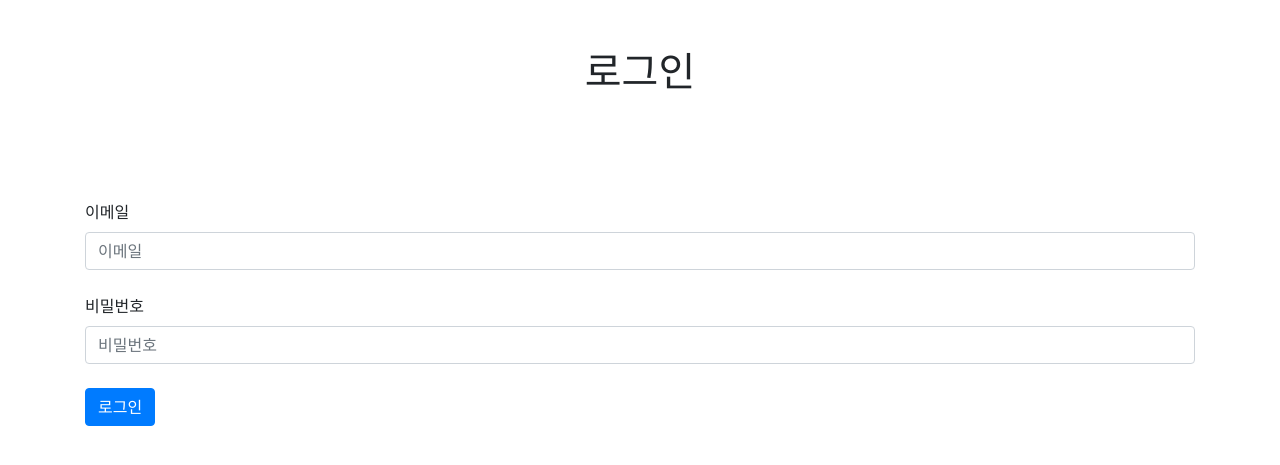
After one commit to ParkHyeonChae/django-RESTful, a Django app: page /login/ in a window 1280 px wide. The commit adds this page. Shown: the top 465 px of the page. Run offline with Django 3.2, Linux system fonts and the light colour scheme; some libraries are stand-ins or nearby versions.

Commit message:
form사용 로그인 구현

```diff
--- a/django_restful/django_restful/urls.py
+++ b/django_restful/django_restful/urls.py
@@ -15,10 +15,11 @@ Including another URLconf
 """
 from django.contrib import admin
 from django.urls import path
-from user.views import index, RegisterView
+from user.views import index, RegisterView, LoginView
 
 urlpatterns = [
     path('admin/', admin.site.urls),
     path('', index),
-    path('register/', RegisterView.as_view()) # class일 경우 as_view() 함수 추가
+    path('register/', RegisterView.as_view()), # class일 경우 as_view() 함수 추가
+    path('login/', LoginView.as_view())
  ]
--- a/django_restful/user/forms.py
+++ b/django_restful/user/forms.py
@@ -1,4 +1,5 @@
 from django import forms
+from django.contrib.auth.hashers import check_password, make_password
 from .models import User
 
 class RegisterForm(forms.Form):
@@ -34,6 +35,37 @@ class RegisterForm(forms.Form):
             else:
                 user = User(
                     email=email,
-                    password=password
+                    password=make_password(password)
                 )
                 user.save()
+
+class LoginForm(forms.Form):
+    email = forms.EmailField(
+        error_messages={
+            'required': '이메일을 입력해주세요.'
+        },
+        max_length=64, label='이메일'
+    )
+    password = forms.CharField(
+        error_messages={
+            'required': '비밀번호를 입력해주세요.'
+        },
+        widget=forms.PasswordInput, label='비밀번호'
+    )
+
+    def clean(self):
+        cleaned_data = super().clean()
+        email = cleaned_data.get('email')
+        password = cleaned_data.get('password')
+
+        if email and password:
+            try:
+               user = User.objects.get(email=email)
+            except User.DoesNotExist:
+                self.add_error('email', '아이디가 없습니다.')
+                return
+
+            if not check_password(password, user.password):
+                self.add_error('password', '비밀번호가 틀렸습니다.')
+            else:
+                self.email = user.email
--- a/django_restful/user/templates/index.html
+++ b/django_restful/user/templates/index.html
@@ -1,4 +1,5 @@
 {% extends "base.html" %}
 {% block contents %}
 hello world
+{{ email }}
 {% endblock %}
--- /dev/null
+++ b/django_restful/user/templates/login.html
@@ -0,0 +1,32 @@
+{% extends "base.html" %}
+
+{% block contents %}
+<div class="row mt-5">
+    <div class="col-12 text-center">
+        <h1>로그인</h1>
+    </div>
+</div>
+<div class="row mt-5">
+    <div class="col-12">
+        {{ error }}
+    </div>
+</div>
+<div class="row mt-5">
+    <div class="col-12">
+        <form method="POST" action=".">
+            {% csrf_token %}
+            {% for field in form %}
+            <div class="form group">
+                <label for="{{ field.id_for_label }}">{{ field.label }}</label>
+                <input type="{{ field.field.widget.input_type }}" class="form-control" id="{{ field.id_for_label }}"
+                    placeholder="{{ field.label }}" name="{{ field.name }}" />
+            </div><br>
+            {% if field.errors %}
+            <span style="color:red">{{ field.errors }}</span>
+            {% endif %}
+            {% endfor %}
+            <button type="submit" class="btn btn-primary">로그인</button>
+        </form>
+    </div>
+</div>
+{% endblock %}
--- a/django_restful/user/views.py
+++ b/django_restful/user/views.py
@@ -1,11 +1,21 @@
 from django.shortcuts import render
 from django.views.generic.edit import FormView
-from .forms import RegisterForm
+from .forms import RegisterForm, LoginForm
 
 def index(request):
-    return render(request, 'index.html')
+    return render(request, 'index.html', { 'email': request.session.get('user') })
 
 class RegisterView(FormView):
     template_name = 'register.html'
     form_class = RegisterForm
     success_url = '/'
+
+class LoginView(FormView):
+    template_name = 'login.html'
+    form_class = LoginForm
+    success_url = '/'
+
+    def form_valid(self, form):
+        self.request.session['user'] = form.email
+
+        return super().form_valid(form)
```
Also changed, not shown: django_restful/db.sqlite3.
